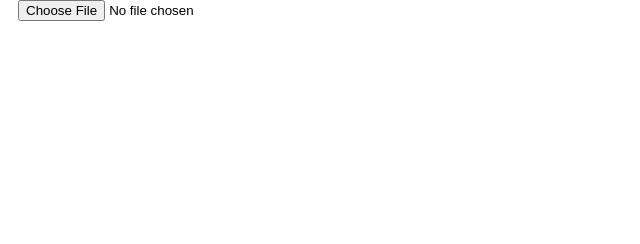
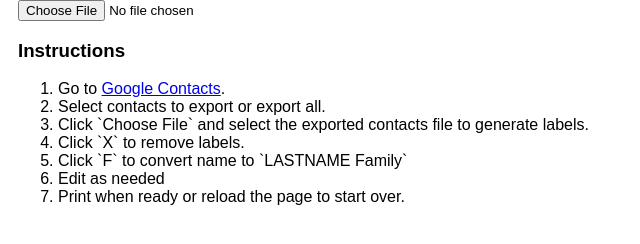
Before and after one commit to vicholz/label_maker, a plain HTML site: page avery_5160.html in a window 1280 px wide. Shown: the whole page, without its empty margins (0-640 px from the left). Drawn offline with Linux system fonts and the light colour scheme.

Commit message:
Update avery_5160.html
adding instructions

```diff
--- a/avery_5160.html
+++ b/avery_5160.html
@@ -202,13 +202,9 @@ addEventListener("load", (event) => {
             var content = readerEvent.target.result; // this is the content!
             let contacts = get_contacts(process_content(content));
             contacts.forEach(contact => {
-            //document.write(`${contact.first_name} ${contact.last_name}<br>`)
-            //document.write(`${contact.street_address}<br>`)
-            //document.write(`${contact.city}, ${contact.state} ${contact.zip_code}<br>`)
-            //document.write("----<br>")
             document.querySelector("#container").innerHTML += create_address_label(contact)
             });
-            document.querySelector("#file-input").remove();
+            document.querySelector("#input").remove();
         }
     }
 });
@@ -269,7 +265,19 @@ addEventListener("load", (event) => {
     </style>
 </head>
 <body>
-    <input type="file" id="file-input">
+    <div id="input">
+        <input type="file" id="file-input"><br>
+        <h3>Instructions</h3>
+        <ol>
+            <li>Go to <a href="https://contacts.google.com" target="_blank">Google Contacts</a>.</li>
+            <li>Select contacts to export or export all.</li>
+            <li>Click `Choose File` and select the exported contacts file to generate labels.</li>
+            <li>Click `X` to remove labels.</li>
+            <li>Click `F` to convert name to `LASTNAME Family`</li>
+            <li>Edit as needed</li>
+            <li>Print when ready or reload the page to start over.</li>
+        <ol>
+    </div>
     <div id="container">
 
     </div>
```
